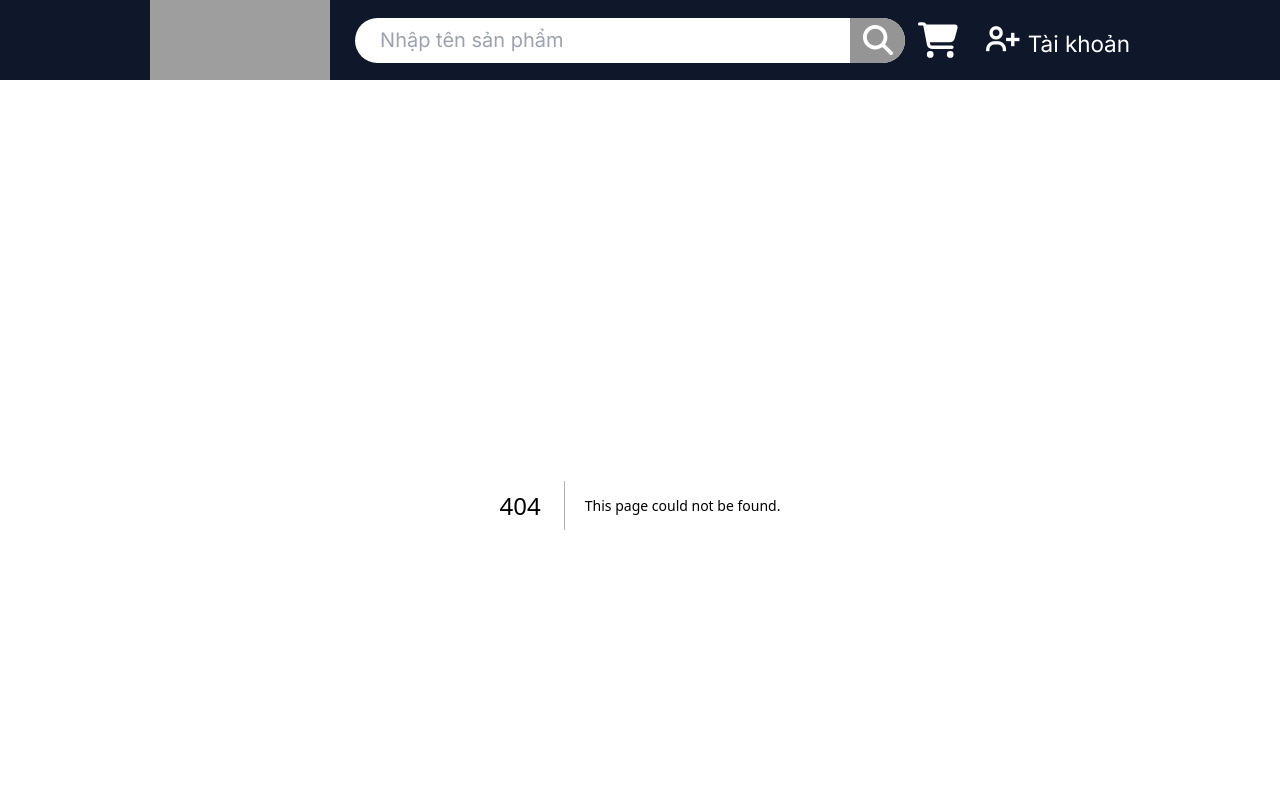
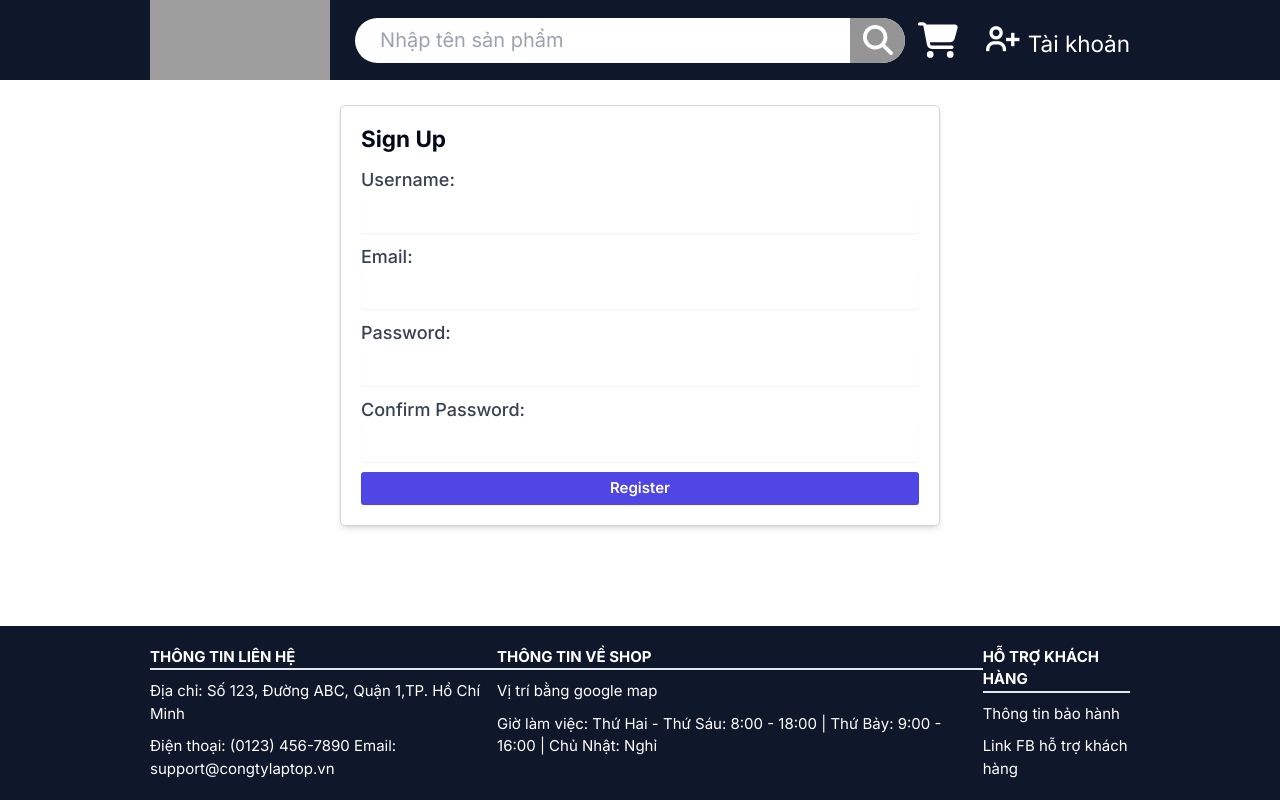
Before and after one commit to thephong2408/sanphamhe, a Next.js app in the folder fe/: page /signuppage in a window 1280 px wide. Before the commit this address had no page. Shown: the top 800 px of the page. Built offline with nearby package versions, Linux system fonts and the light colour scheme; grey boxes are pictures that could not be loaded.

Commit message:
Add: signup page feature with form and validation

```diff
--- /dev/null
+++ b/fe/src/app/(page)/signuppage/page.tsx
@@ -0,0 +1,133 @@
+"use client";
+import React, { useState } from "react";
+
+interface SignUpFormData {
+  username: string;
+  email: string;
+  password: string;
+  confirmPassword: string;
+}
+
+const SignUp: React.FC = () => {
+  const [formData, setFormData] = useState<SignUpFormData>({
+    username: "",
+    email: "",
+    password: "",
+    confirmPassword: "",
+  });
+
+  const [error, setError] = useState<string | null>(null);
+  const [success, setSuccess] = useState<string | null>(null);
+
+  const handleChange = (e: React.ChangeEvent<HTMLInputElement>) => {
+    const { name, value } = e.target;
+    setFormData((prevState) => ({
+      ...prevState,
+      [name]: value,
+    }));
+  };
+
+  const handleSubmit = (e: React.FormEvent) => {
+    e.preventDefault();
+    setError(null);
+    setSuccess(null);
+
+    // Basic validation
+    if (formData.password !== formData.confirmPassword) {
+      setError("Mật khẩu nhập lại không chính xác!");
+      return;
+    }
+
+    // Simulate API call
+    setTimeout(() => {
+      setSuccess("Registration successful!");
+    }, 1000);
+  };
+
+  return (
+    <div className="sm:max-w-[600px] max-w-xl m-auto h-full p-8 border border-gray-300 rounded-lg shadow-md sm:mb-0 mb-10">
+      <h1 className="sm:text-4xl text-3xl font-bold mb-6">Sign Up</h1>
+
+      {success && <p className="text-green-500 mb-4">{success}</p>}
+      <form onSubmit={handleSubmit}>
+        <div className="mb-4">
+          <label
+            htmlFor="username"
+            className="block sm:text-[18px] text-[15px]  font-medium text-gray-700"
+          >
+            Username:
+          </label>
+          <input
+            type="text"
+            id="username"
+            name="username"
+            value={formData.username}
+            onChange={handleChange}
+            required
+            className="mt-1 block w-full px-3 py-2 border border-gray-300 rounded-md shadow-sm focus:outline-none focus:ring-indigo-500 focus:border-indigo-500 sm:sm:text-[18px] text-[15px] "
+          />
+        </div>
+        <div className="mb-4">
+          <label
+            htmlFor="email"
+            className="block sm:text-[18px] text-[15px]  font-medium text-gray-700"
+          >
+            Email:
+          </label>
+          <input
+            type="email"
+            id="email"
+            name="email"
+            value={formData.email}
+            onChange={handleChange}
+            required
+            className="mt-1 block w-full px-3 py-2 border border-gray-300 rounded-md shadow-sm focus:outline-none focus:ring-indigo-500 focus:border-indigo-500 sm:sm:text-[18px] text-[15px] "
+          />
+        </div>
+        <div className="mb-4">
+          <label
+            htmlFor="password"
+            className="block sm:text-[18px] text-[15px]  font-medium text-gray-700"
+          >
+            Password:
+          </label>
+          <input
+            type="password"
+            id="password"
+            name="password"
+            value={formData.password}
+            onChange={handleChange}
+            required
+            className="mt-1 block w-full px-3 py-2 border border-gray-300 rounded-md shadow-sm focus:outline-none focus:ring-indigo-500 focus:border-indigo-500 sm:sm:text-[18px] text-[15px] "
+          />
+        </div>
+        <div className="mb-4">
+          <label
+            htmlFor="confirmPassword"
+            className="block sm:text-[18px] text-[15px]  font-medium text-gray-700"
+          >
+            Confirm Password:
+          </label>
+          <input
+            type="password"
+            id="confirmPassword"
+            name="confirmPassword"
+            value={formData.confirmPassword}
+            onChange={handleChange}
+            required
+            className="mt-1 block w-full px-3 py-2 border border-gray-300 rounded-md shadow-sm focus:outline-none focus:ring-indigo-500 focus:border-indigo-500 sm:sm:text-[18px] text-[15px] "
+          />
+        </div>
+        {error && <p className="text-red-500 mb-4">{error}</p>}
+        <button
+          type="submit"
+          className="w-full py-2 px-4 bg-indigo-600 text-white font-semibold rounded-md shadow-sm hover:bg-indigo-700"
+        >
+          Register
+        </button>
+      </form>
+    </div>
+  );
+};
+
+export default SignUp;
--- a/fe/src/app/Layouts/LayoutCard.tsx
+++ b/fe/src/app/Layouts/LayoutCard.tsx
@@ -1,8 +1,5 @@
 function LayoutCard({ children }: { children: React.ReactNode }) {
-    return ( <div className="sm:text-[15px] text-[12px]">
-
-        {children}
-    </div> );
+  return <div className="sm:text-[15px] text-[12px]">{children}</div>;
 }
 
 export default LayoutCard;
--- a/fe/src/app/components/component/header/page.tsx
+++ b/fe/src/app/components/component/header/page.tsx
@@ -5,7 +5,7 @@ import { Logo } from "./logo";
 
 export default function Header() {
   return (
-    <div className="bg-slate-900 sm:h-[80px] h-[60px] flex justify-between items-center xl:px-[150px] lg:px-[40px] px-[5px] text-white sm:text-[15px] text-[12px] mb-10">
+    <div className="bg-slate-900 sm:h-[80px] h-[60px] flex justify-between items-center xl:px-[150px] lg:px-[40px] px-[5px] text-white sm:text-[15px] text-[12px]">
       {/* logo */}
       <Logo />
 
--- a/fe/src/app/layout.tsx
+++ b/fe/src/app/layout.tsx
@@ -1,14 +1,14 @@
-import type { Metadata } from 'next';
-import { Inter } from 'next/font/google';
-import './globals.css';
-import Footer from './components/component/footer/page';
-import Header from './components/component/header/page';
+import type { Metadata } from "next";
+import { Inter } from "next/font/google";
+import "./globals.css";
+import Header from "./components/component/header/page";
+import Footer from "./components/component/footer/page";
 
-const inter = Inter({ subsets: ['latin'] });
+const inter = Inter({ subsets: ["latin"] });
 
 export const metadata: Metadata = {
-    title: 'Create Next App',
-    description: 'Generated by create next app',
+  title: "Create Next App",
+  description: "Generated by create next app",
 };
 
 export default function RootLayout({
@@ -23,7 +23,7 @@ export default function RootLayout({
           <header>
             <Header />
           </header>
-                    <div className="flex-grow xl:px-[150px] lg:px-[40px] px-[10px]">
+          <div className="flex-grow xl:px-[150px] lg:px-[40px] px-[10px] mt-10">
             {children}
           </div>
           <footer>
```
Lines whose indentation alone changed are shown as unchanged.
